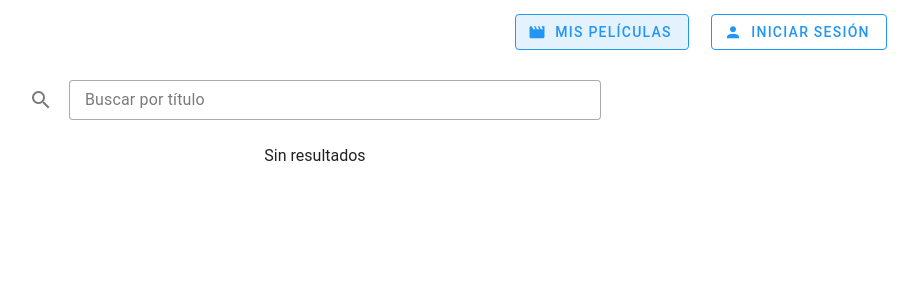
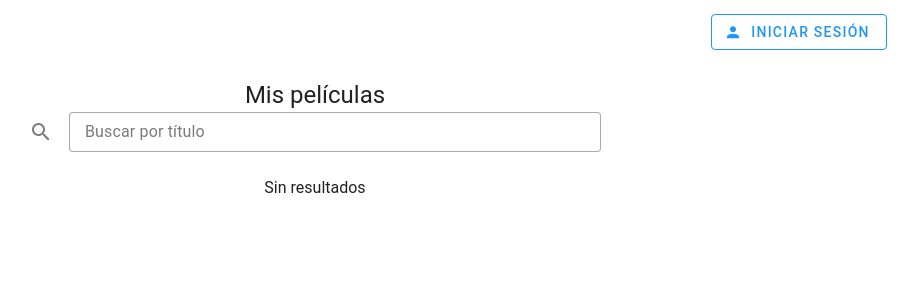
Before and after one commit to djimenezjerez/examen-min-jus-frontend, a Vue app: page /peliculas in a window 1280 px wide. Shown: the top 300 px of the page, without its empty margins (325-1243 px from the left). Built offline with nearby package versions, Linux system fonts and the light colour scheme.

Commit message:
Agregado título a buscador de películas

```diff
--- a/src/components/BuscarPelicula.vue
+++ b/src/components/BuscarPelicula.vue
@@ -1,5 +1,8 @@
 <template>
-  <v-container>
+  <v-container class="px-xl-16">
+    <div class="text-h6 text-md-h5 text-center">
+      {{ props.omdb ? 'Inicio' : 'Mis películas' }}
+    </div>
     <v-row justify="center">
       <v-col cols="12" sm="10" md="8" lg="6">
         <v-text-field
--- a/src/layouts/default/AppBar.vue
+++ b/src/layouts/default/AppBar.vue
@@ -2,16 +2,33 @@
   <v-app-bar flat>
     <v-container>
       <v-row dense justify="end">
-        <v-col cols="2">
-          <v-btn
-            text="Mis películas"
-            variant="outlined"
-            color="info"
-            prepend-icon="mdi-movie"
-            :to="{ name: 'Peliculas' }"
-          ></v-btn>
+        <v-col cols="12" sm="4" md="3" lg="2" v-if="route.name !== 'Login' && autenticado === true">
+          <v-menu>
+            <template v-slot:activator="{ props }">
+              <v-btn
+                v-bind="props"
+                variant="outlined"
+                color="info"
+                prepend-icon="mdi-account"
+                append-icon="mdi-menu-down-outline"
+              >
+                {{ usuario.nombre }}
+              </v-btn>
+            </template>
+            <v-list>
+              <v-list-item :to="{ name: 'Home' }">
+                <v-list-item-title>Inicio</v-list-item-title>
+              </v-list-item>
+              <v-list-item :to="{ name: 'Peliculas' }">
+                <v-list-item-title>Mis películas</v-list-item-title>
+              </v-list-item>
+              <v-list-item @click="cerrarSesion">
+                <v-list-item-title>Cerrar sesión</v-list-item-title>
+              </v-list-item>
+            </v-list>
+          </v-menu>
         </v-col>
-        <v-col cols="2" v-if="route.name !== 'Login' && autenticado == false">
+        <v-col cols="12" sm="4" md="3" lg="2" v-if="route.name !== 'Login' && autenticado === false">
           <v-btn
             text="Iniciar Sesión"
             variant="outlined"
@@ -20,22 +37,13 @@
             :to="{ name: 'Login' }"
           ></v-btn>
         </v-col>
-        <v-col cols="2" v-else>
+        <v-col cols="12" sm="4" md="3" lg="2" v-if="route.name === 'Login'">
           <v-btn
             text="Inicio"
             variant="outlined"
             color="info"
             prepend-icon="mdi-home"
             :to="{ name: 'Home' }"
-          ></v-btn>
-        </v-col>
-        <v-col cols="2" v-if="autenticado == true">
-          <v-btn
-            text="Cerrar sesión"
-            variant="outlined"
-            color="info"
-            prepend-icon="mdi-exit-to-app"
-            @click="cerrarSesion"
           ></v-btn>
         </v-col>
       </v-row>
@@ -51,7 +59,7 @@ import axios from 'axios'
 
 const store = useAppStore()
 const { logout } = store
-const { cargando, token, autenticado } = storeToRefs(store)
+const { cargando, token, autenticado, usuario } = storeToRefs(store)
 const route = useRoute()
 const router = useRouter()
 
```
